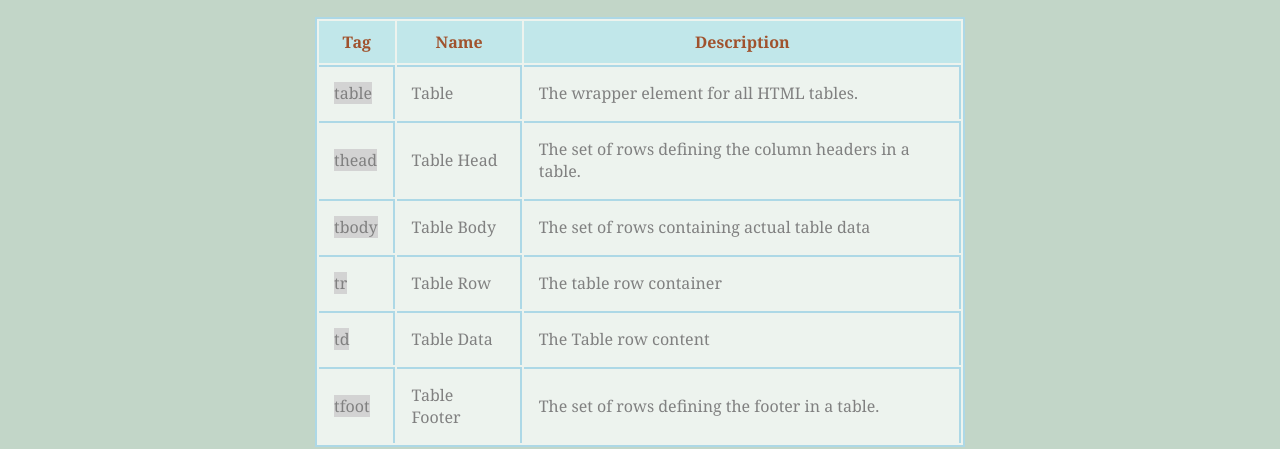
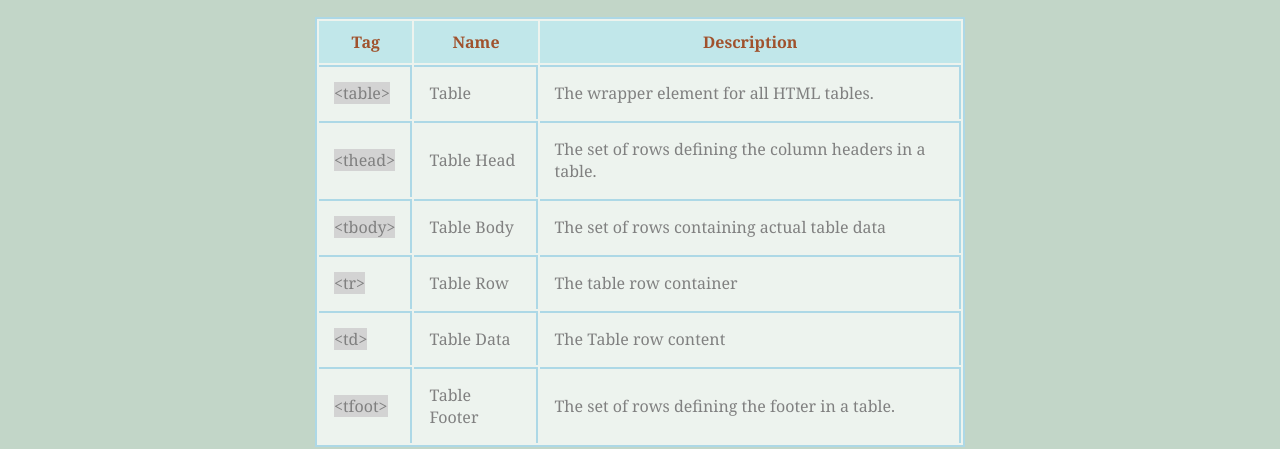
Before and after one commit to AlfredRusso/alfredrusso.cheatsheet, a plain HTML site: page cheatsheet/index.html in a window 1280 px wide. Shown: the part 354-803 px from the top of the page. Drawn offline with Linux system fonts and the light colour scheme.

Commit message:
Update text.html

```diff
--- a/cheatsheet/index.html
+++ b/cheatsheet/index.html
@@ -36,28 +36,28 @@
 
      <tr>
        <td>
-       <span class="code">table</span></td>
+       <span class="code">&lt;table&gt;</span></td>
        <td>Table</td>
        <td>The wrapper element for all HTML tables.</td>
      </tr>
 
      <tr>
        <td>
-        <span class="code">thead</span>
+        <span class="code">&lt;thead&gt;</span>
        </td>
        <td>Table Head</td>
        <td>The set of rows defining the column headers in a table.</td>
      </tr>
      <tr>
        <td>
-        <span class="code">tbody</span>
+        <span class="code">&lt;tbody&gt;</span>
        </td>
        <td>Table Body</td>
        <td>The set of rows containing actual table data</td>
      </tr>
      <tr>
        <td>
-        <span class="code">tr</span>
+        <span class="code">&lt;tr&gt;</span>
        </td>
        <td>Table Row</td>
        <td>The table row container</td>
@@ -65,7 +65,7 @@
 
      <tr>
        <td>
-        <span class="code">td</span>
+        <span class="code">&lt;td&gt;</span>
        </td>
        <td>Table Data</td>
        <td>The Table row content</td>
@@ -73,7 +73,7 @@
 
      <tr>
        <td>
-        <span class="code">tfoot</span>
+        <span class="code">&lt;tfoot&gt;</span>
        </td>
        <td>Table Footer</td>
        <td>The set of rows defining the footer in a table.</td>
```
